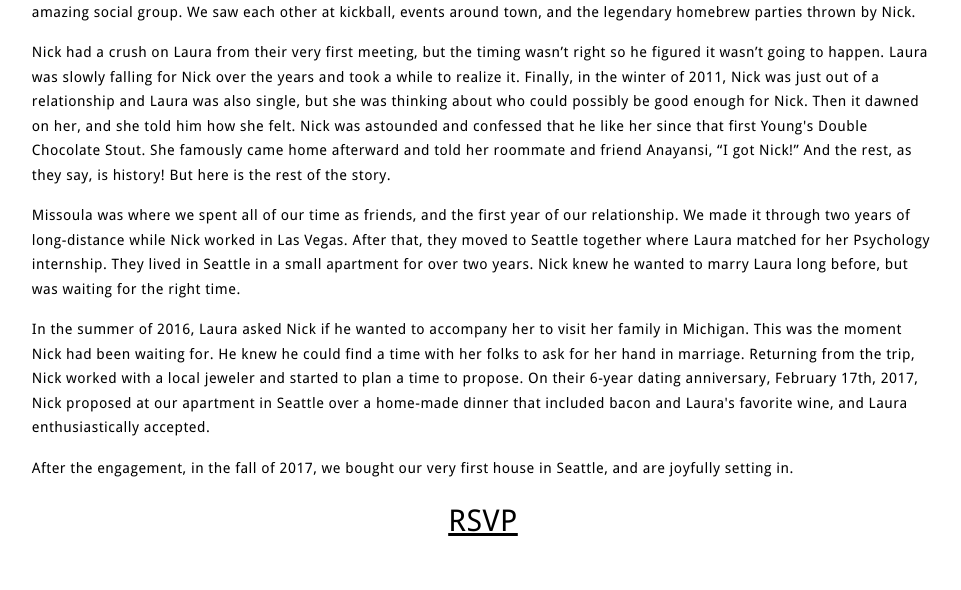
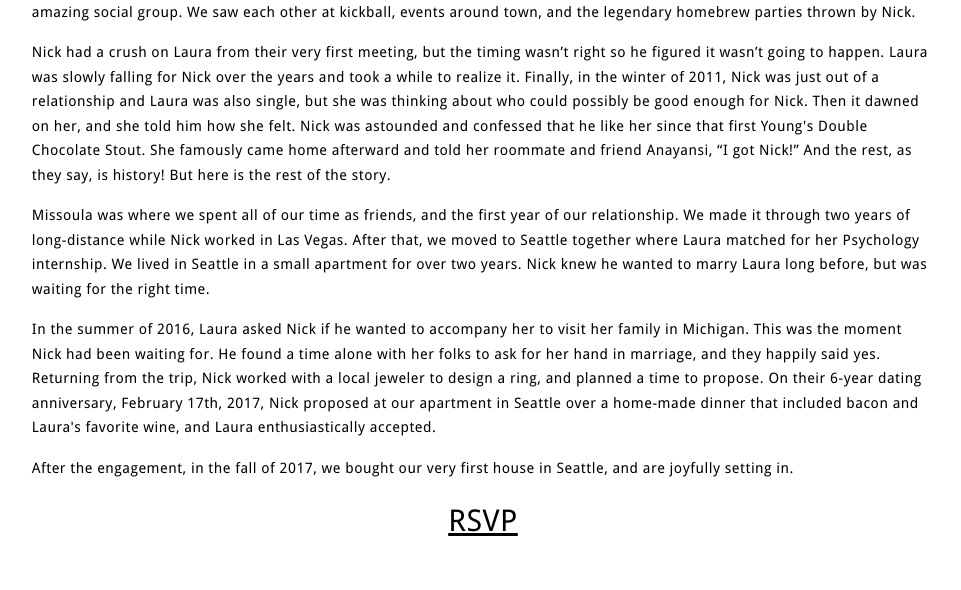
Before and after one commit to nfmcclure/wed_website, a Flask app: page /ourstory in a window 1280 px wide. Shown: the part 870-1460 px from the top of the page, without its empty margins (157-1118 px from the left). Run offline with Flask 2, Linux system fonts and the light colour scheme; some libraries are stand-ins or nearby versions; some web fonts are replaced.

Commit message:
update page3

```diff
--- a/templates/ourstory.html
+++ b/templates/ourstory.html
@@ -109,8 +109,8 @@
 						<h2>Our Story</h2>
 						<p>Graduate school is what brought us to Montana, but we met through the great institution of kickball. We each found our way to the Pink Erasers team of the great Missoula Le Kickball league, which formally requires “a positive ‘tude and a sweet outfit,” (see sample picture above) and we bonded during our first game by sharing a Young’s Double Chocolate Stout. Nick was floored that Laura knew what that was, and Laura was floored that Nick was willing to give one away. Neither of us were single at the time, and wouldn’t be single simultaneously for a few years, but we enjoyed lots of time together and formed a strong friendship. Spending time with the Pink Eraser crew on and off the field was an important stress relief from graduate school, and was an amazing social group. We saw each other at kickball, events around town, and the legendary homebrew parties thrown by Nick.</p>
 						<p>Nick had a crush on Laura from their very first meeting, but the timing wasn’t right so he figured it wasn’t going to happen. Laura was slowly falling for Nick over the years and took a while to realize it. Finally, in the winter of 2011, Nick was just out of a relationship and Laura was also single, but she was thinking about who could possibly be good enough for Nick. Then it dawned on her, and she told him how she felt. Nick was astounded and confessed that he like her since that first Young's Double Chocolate Stout. She famously came home afterward and told her roommate and friend Anayansi, “I got Nick!” And the rest, as they say, is history! But here is the rest of the story.</p>
-						<p>Missoula was where we spent all of our time as friends, and the first year of our relationship. We made it through two years of long-distance while Nick worked in Las Vegas.  After that, they moved to Seattle together where Laura matched for her Psychology internship. They lived in Seattle in a small apartment for over two years.  Nick knew he wanted to marry Laura long before, but was waiting for the right time.</p>
-						<p>In the summer of 2016, Laura asked Nick if he wanted to accompany her to visit her family in Michigan. This was the moment Nick had been waiting for.  He knew he could find a time with her folks to ask for her hand in marriage. Returning from the trip, Nick worked with a local jeweler and started to plan a time to propose. On their 6-year dating anniversary, February 17th, 2017, Nick proposed at our apartment in Seattle over a home-made dinner that included bacon and Laura's favorite wine, and Laura enthusiastically accepted.</p>
+						<p>Missoula was where we spent all of our time as friends, and the first year of our relationship. We made it through two years of long-distance while Nick worked in Las Vegas.  After that, we moved to Seattle together where Laura matched for her Psychology internship. We lived in Seattle in a small apartment for over two years.  Nick knew he wanted to marry Laura long before, but was waiting for the right time.</p>
+						<p>In the summer of 2016, Laura asked Nick if he wanted to accompany her to visit her family in Michigan. This was the moment Nick had been waiting for.  He found a time alone with her folks to ask for her hand in marriage, and they happily said yes. Returning from the trip, Nick worked with a local jeweler to design a ring, and planned a time to propose. On their 6-year dating anniversary, February 17th, 2017, Nick proposed at our apartment in Seattle over a home-made dinner that included bacon and Laura's favorite wine, and Laura enthusiastically accepted.</p>
                         <p>After the engagement, in the fall of 2017, we bought our very first house in Seattle, and are joyfully setting in.</p>
 						<p style="text-align:center;font-size:30px"><a href="{{ url_for('rsvp') }}">RSVP</a></p>
 					</section>
```
